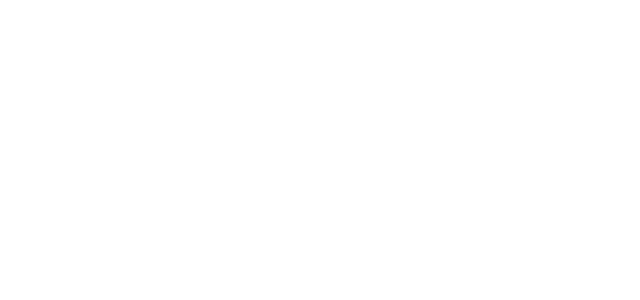
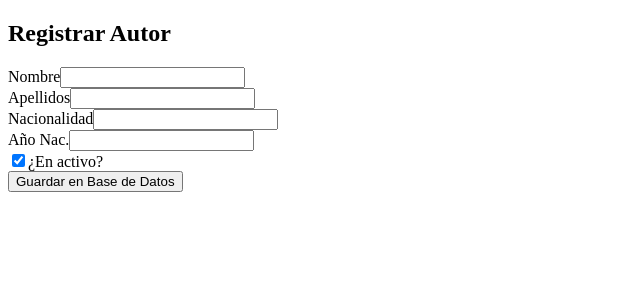
Before and after one commit to ResilenteMG/mi-biblioteca-front, a React (Vite) app: page /authors/new in a window 1280 px wide. Before the commit this address had no page. Shown: the top 300 px of the page, without its empty margins (0-640 px from the left). Built offline with nearby package versions, Linux system fonts and the light colour scheme.

Commit message:
refactor: remove mock data and prepare architecture for backend integration

```diff
--- a/src/App.jsx
+++ b/src/App.jsx
@@ -1,6 +1,7 @@
 import React from 'react';
 import { BrowserRouter as Router, Routes, Route } from 'react-router-dom';
 import AuthorList from './pages/Authors/AuthorList'; // Importas tu componente
+import AuthorForm from './pages/Authors/AuthorForm';
 // Importa también el Header de Sergio si ya lo tiene listo
 
 function App() {
@@ -11,6 +12,7 @@
         {/* Definimos que la ruta principal o /authors muestre tu lista */}
         <Route path="/" element={<AuthorList />} />
         <Route path="/authors" element={<AuthorList />} />
+        <Route path="/authors/new" element={<AuthorForm />} />
       </Routes>
     </Router>
   );
--- /dev/null
+++ b/src/pages/Authors/AuthorForm.css
@@ -0,0 +1,49 @@
+.form-container {
+  max-width: 500px;
+  margin: 40px auto;
+  padding: 30px;
+  background-color: #fdfaf5;
+  border-radius: 12px;
+  box-shadow: 0 10px 25px rgba(0,0,0,0.05);
+}
+
+.form-title {
+  color: #3e3a35;
+  text-align: center;
+  margin-bottom: 25px;
+  font-weight: 300;
+}
+
+.input-group {
+  margin-bottom: 15px;
+}
+
+.input-group label {
+  display: block;
+  margin-bottom: 5px;
+  color: #6b6359;
+  font-size: 0.9rem;
+}
+
+.input-group input {
+  width: 100%;
+  padding: 10px;
+  border: 1px solid #e0d9cf;
+  border-radius: 6px;
+  background-color: white;
+}
+
+.submit-btn {
+  width: 100%;
+  padding: 12px;
+  background-color: #3e3a35;
+  color: white;
+  border: none;
+  border-radius: 6px;
+  cursor: pointer;
+  transition: background 0.3s;
+}
+
+.submit-btn:hover {
+  background-color: #5a544d;
+}
--- /dev/null
+++ b/src/pages/Authors/AuthorForm.jsx
@@ -0,0 +1,66 @@
+import React, { useState } from 'react';
+import './AuthorForm.css';
+
+const AuthorForm = () => {
+  const [formData, setFormData] = useState({
+    name: '',
+    lastname: '',
+    nationality: '',
+    yearBirth: '',
+    aliveLivingSta: true
+  });
+
+  const handleChange = (e) => {
+    const { name, value, type, checked } = e.target;
+    setFormData({
+      ...formData,
+      [name]: type === 'checkbox' ? checked : value
+    });
+  };
+
+  const handleSubmit = async (e) => {
+    e.preventDefault();
+    try {
+
+      console.log("Datos listos para el backend:", formData);
+
+    } catch (error) {
+      console.error("Error al registrar autor:", error);
+    }
+  };
+
+  return (
+    <div className="container-form">
+      <div className="card-form">
+        <h2>Registrar Autor</h2>
+        <form onSubmit={handleSubmit}>
+          <div className="group">
+            <label>Nombre</label>
+            <input type="text" name="name" value={formData.name} onChange={handleChange} required />
+          </div>
+          <div className="group">
+            <label>Apellidos</label>
+            <input type="text" name="lastname" value={formData.lastname} onChange={handleChange} required />
+          </div>
+          <div className="row">
+            <div className="group">
+              <label>Nacionalidad</label>
+              <input type="text" name="nationality" value={formData.nationality} onChange={handleChange} />
+            </div>
+            <div className="group">
+              <label>Año Nac.</label>
+              <input type="number" name="yearBirth" value={formData.yearBirth} onChange={handleChange} />
+            </div>
+          </div>
+          <div className="checkbox-group">
+            <input type="checkbox" name="aliveLivingSta" checked={formData.aliveLivingSta} onChange={handleChange} />
+            <label>¿En activo?</label>
+          </div>
+          <button type="submit" className="btn-save">Guardar en Base de Datos</button>
+        </form>
+      </div>
+    </div>
+  );
+};
+
+export default AuthorForm;
--- a/src/pages/Authors/AuthorList.jsx
+++ b/src/pages/Authors/AuthorList.jsx
@@ -1,4 +1,4 @@
-import React, { useEffect, useState } from 'react';
+import React, { useState, useEffect } from 'react';
 import { getAuthors } from '../../services/authorService';
 import './AuthorList.css';
 
@@ -9,36 +9,26 @@
   useEffect(() => {
     const fetchAuthors = async () => {
       try {
-        // --- DATOS DE PRUEBA (MOCK DATA) ---
-        const mockAuthors = [
-          { id: 1, name: "Gabriel", lastname: "García Márquez", nationality: "Colombiana", yearBirth: 1927, aliveLivingSta: false },
-          { id: 2, name: "Isabel", lastname: "Allende", nationality: "Chilena", yearBirth: 1942, aliveLivingSta: true },
-          { id: 3, name: "Julio", lastname: "Cortázar", nationality: "Argentina", yearBirth: 1914, aliveLivingSta: false }
-        ];
-
-        // Cuando Juanlu esté listo, usaremos: setAuthors(await getAuthors());
-        setAuthors(mockAuthors);
+        const data = await getAuthors();
+        setAuthors(data);
       } catch (error) {
-        console.error("No se pudieron cargar los autores");
+        console.error("Error al obtener autores:", error);
       } finally {
         setLoading(false);
       }
     };
-
     fetchAuthors();
   }, []);
 
-  if (loading) return <div className="author-container">Cargando catálogo...</div>;
+  if (loading) return <div className="loading">Cargando catálogo...</div>;
 
   return (
-    <div className="author-container">
-      <h1 className="author-title">Catálogo de Autores</h1>
-
-      <div className="author-table-container">
+    <div className="table-container">
+      <h2 className="table-title">Catálogo de Autores</h2>
       <table className="author-table">
         <thead>
           <tr>
-              <th>Nombre Completo</th>
+            <th>Nombre</th>
             <th>Nacionalidad</th>
             <th>Año Nac.</th>
             <th>Estado</th>
@@ -51,8 +41,8 @@
               <td>{author.nationality}</td>
               <td>{author.yearBirth}</td>
               <td>
-                  <span className={`status-badge ${author.aliveLivingSta ? 'status-active' : 'status-deceased'}`}>
-                    {author.aliveLivingSta ? "Activo" : "Fallecido"}
+                <span className={`badge ${author.aliveLivingSta ? 'active' : 'deceased'}`}>
+                  {author.aliveLivingSta ? 'Activo' : 'Fallecido'}
                 </span>
               </td>
             </tr>
@@ -60,7 +50,6 @@
         </tbody>
       </table>
     </div>
-    </div>
   );
 };
 
```
Also changed, not shown: 2 other files (tests, documents, lock files or other folders). Lines whose indentation alone changed are shown as unchanged.
